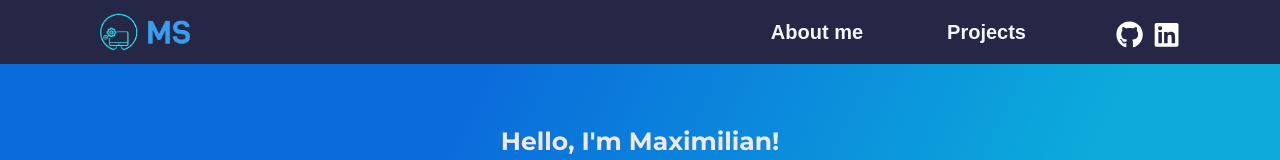
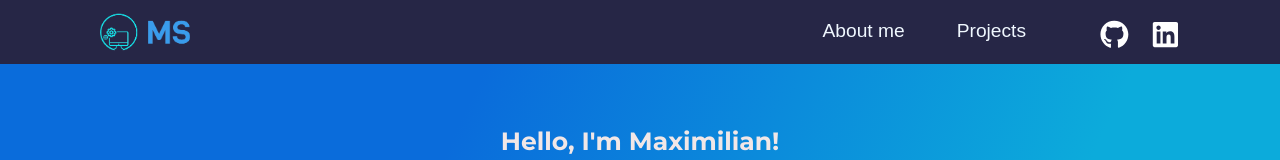
Before and after one commit to Maxwell929/my-website-renew, a React (Create React App) app: page / in a window 1280 px wide. Shown: the top 160 px of the page. Built offline with nearby package versions, Linux system fonts and the light colour scheme.

Commit message:
font size

```diff
--- a/src/components/Navbar/nav.scss
+++ b/src/components/Navbar/nav.scss
@@ -24,13 +24,13 @@
     margin: auto 0;
 
     .container-logos {
-      width: 4rem;
+      width: 5rem;
       display: flex;
       justify-content: space-between;
       margin-left: 3rem;
 
       .logos-nav {
-        font-size: 1.7rem;
+        font-size: 1.8rem;
         padding-top: 0.7rem;
         color: white;
       }
@@ -41,9 +41,9 @@
     }
 
     button {
-      font-size: 80%;
-      font-weight: 600;
-      margin: 0 1rem;
+      font-size: 1.2rem;
+      font-weight: 500;
+      margin: 0 auto;
       cursor: pointer;
       background-color: gray;
       display: inline-block;
@@ -51,7 +51,6 @@
       background: none;
       border: none;
       color: aliceblue;
-
       background: transparent;
     }
 
```
